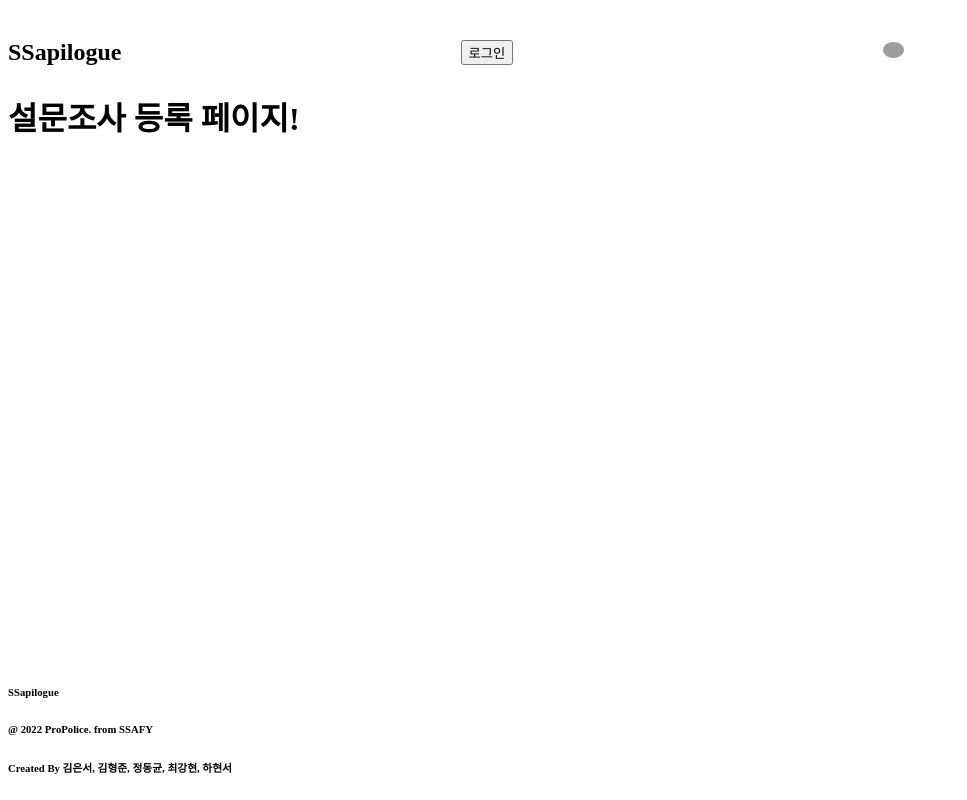
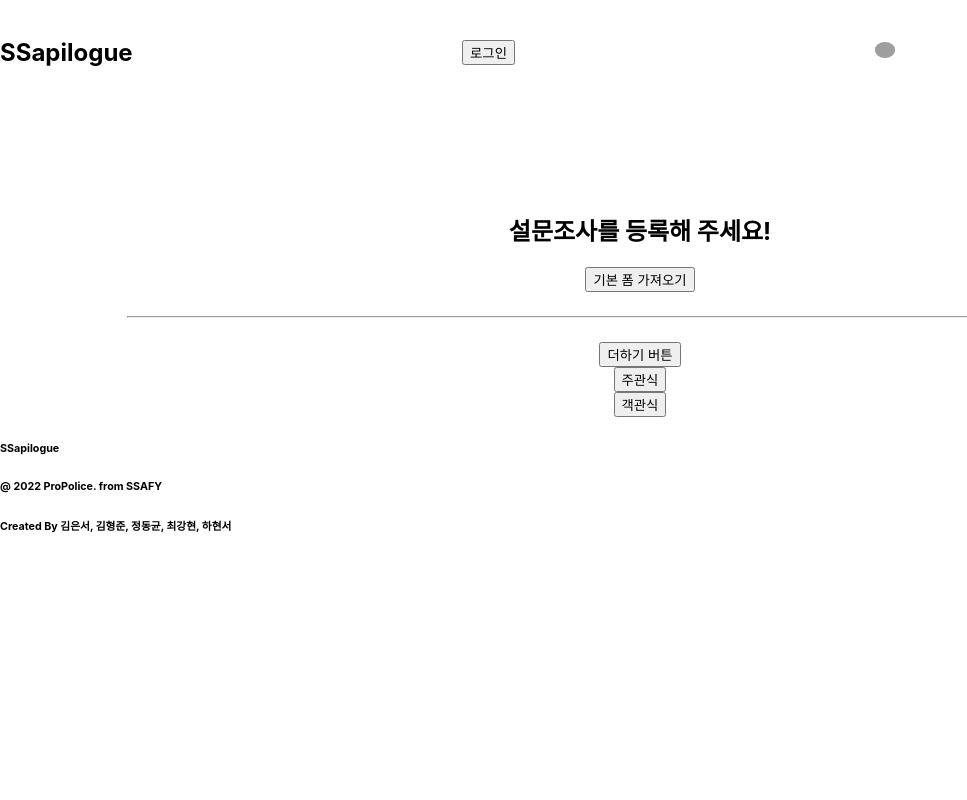
Before and after one commit to kimhyeongjun95/Ssapilogue, a React (Create React App) app in the folder frontend/: page /project/survey in a window 1280 px wide. Shown: the whole page, without its empty margins (0-967 px from the left). Built offline with nearby package versions, Linux system fonts and the light colour scheme; grey boxes are pictures that could not be loaded; a small style sheet from the web is missing.

Commit message:
feat: 설문조사 기본 로직 구현

```diff
--- a/frontend/package.json
+++ b/frontend/package.json
@@ -15,8 +15,8 @@
     "react": "^17.0.1",
     "react-dom": "^17.0.1",
     "react-router-dom": "^6.3.0",
+    "react-scripts": "4.0.3",
     "sass": "^1.50.1",
-    "react-scripts": "4.0.3",
     "web-vitals": "^2.1.4"
   },
   "scripts": {
@@ -42,5 +42,8 @@
       "last 1 firefox version",
       "last 1 safari version"
     ]
+  },
+  "devDependencies": {
+    "react-error-overlay": "^6.0.9"
   }
 }
--- a/frontend/src/App.scss
+++ b/frontend/src/App.scss
@@ -1,5 +1,5 @@
 
 .body {
-  padding-top: 5%;
+  padding-top: 15%;
   overflow: auto;
 }
--- a/frontend/src/components/Footer/style.scss
+++ b/frontend/src/components/Footer/style.scss
@@ -1,4 +1,3 @@
 footer {
-  position: absolute;
   bottom: 0%;
 }
--- a/frontend/src/components/Navbar/index.jsx
+++ b/frontend/src/components/Navbar/index.jsx
@@ -15,7 +15,9 @@ const Navbar = () => {
 
   return (
     <nav>
-      <h1>SSapilogue</h1>
+      <Link className="home" to="/">
+        <h1>SSapilogue</h1>
+      </Link>
       <Link className="login" to="/signin">
         <button onClick={Login} >로그인</button>
       </Link>
--- a/frontend/src/components/Navbar/style.scss
+++ b/frontend/src/components/Navbar/style.scss
@@ -6,7 +6,13 @@ nav {
   justify-content: space-between;
   align-items: center;
   height: 5%;
-  margin-top: 2.5%;
+  padding-top: 2.5%;
+  background-color: white;
+
+  .home {
+    text-decoration: none;
+    color: black;
+  }
 
   .login {
     margin-right: 2%;
@@ -24,4 +30,5 @@ nav {
       padding: 5px;
     }
   }
+
 }
--- a/frontend/src/index.jsx
+++ b/frontend/src/index.jsx
@@ -3,6 +3,7 @@ import React from 'react';
 import ReactDOM from 'react-dom'
 import { BrowserRouter } from 'react-router-dom';
 import App from './App';
+import './index.css'
 
 // const root = ReactDOM.createRoot(document.getElementById('root'));
 // root.render(
--- a/frontend/src/pages/PostProjectPage/index.jsx
+++ b/frontend/src/pages/PostProjectPage/index.jsx
@@ -5,6 +5,7 @@ import Select from "@mui/material/Select";
 
 import '@toast-ui/editor/dist/toastui-editor.css';
 import { Editor } from '@toast-ui/react-editor';
+import { Link } from 'react-router-dom';
 
 const PostProjectPage = () => {
   // 상태관리
@@ -217,7 +218,9 @@ const PostProjectPage = () => {
 
         <div style={{display:"flex",flexDirection:"row", marginTop:"5vh",marginBottom:"5vh"}}>
           <Button size="large" style={{marginRight:"3vw"}} variant="outlined"> 취소 </Button>
-          <Button size="large" variant="contained"> 다음단계 </Button>
+          <Link to="/project/survey">
+            <Button size="large" variant="contained"> 다음단계 </Button>
+          </Link>
         </div>
 
 
--- a/frontend/src/pages/PostSurveyPage/index.jsx
+++ b/frontend/src/pages/PostSurveyPage/index.jsx
@@ -1,10 +1,62 @@
-import React from "react";
+import React, { useState } from "react";
+import './style.scss'
 
 const PostSurvey = () => {
+
+  const [addOption, setAddOption] = useState('주관식');
+  const [surveys, setSurveys] = useState([]);
+
+  const whichSurvey = (e) => {
+    setAddOption(e.target.value);
+  }
+
+  const addSubjective = () => {
+    setSurveys([...surveys,
+      <>
+        <input placeholder="질문 제목을 입력해주세요." />
+        <input type="text" placeholder="주관식 답변" />
+        <br />
+      </>
+    ]);
+  }
+
+  const addMultipleChoice = () => {
+    setSurveys([...surveys,
+      <div>
+        <h3>질문 제목을 입력해주세요.</h3>
+        <li>
+          <button onClick={addChoice}>객관식 추가</button>
+        </li>
+      </div>
+    ])
+  }
+
+  const addChoice = (e) => {
+    let asked = document.createElement('input');
+    asked.placeholder = "객관식 답변"
+    e.target.closest("li").append(asked);
+  }
+
+  const addQuestion = () => {
+    return addOption === "주관식" ? addSubjective() : addMultipleChoice();
+  }
+
   return (
-    <>
-      <h1>설문조사 등록 페이지!</h1>
-    </>
+    <div className="survey">
+
+      <h2>설문조사를 등록해 주세요!</h2>
+
+      <button>기본 폼 가져오기</button>
+
+      {surveys}
+
+      <hr />
+      <button onClick={addQuestion}>더하기 버튼</button>
+
+      <button onClick={whichSurvey} value="주관식">주관식</button>
+      <button onClick={whichSurvey} value="객관식">객관식</button>
+
+    </div>
   )
 }
 
--- /dev/null
+++ b/frontend/src/pages/PostSurveyPage/style.scss
@@ -0,0 +1,14 @@
+
+.survey {
+  display: flex;
+  flex-direction: column;
+  justify-content: center;
+  align-items: center;
+}
+
+hr {
+
+  margin-block-start: 1.5em;
+  margin-block-end: 1.5em;
+  width: 80%;
+}
--- a/frontend/src/pages/SignInPage/index.jsx
+++ b/frontend/src/pages/SignInPage/index.jsx
@@ -38,6 +38,7 @@ const SignInPage = () => {
             const direct = res.data.status;
             if (direct === "NO USER") {
               navigate("/signup", {state: {email: result.data.email, pw: pw, userId: result.data.id }});
+              return;
             }
             console.log("로그인 성공");
           })
```
Also changed, not shown: 1 other file (tests, documents, lock files or other folders).
